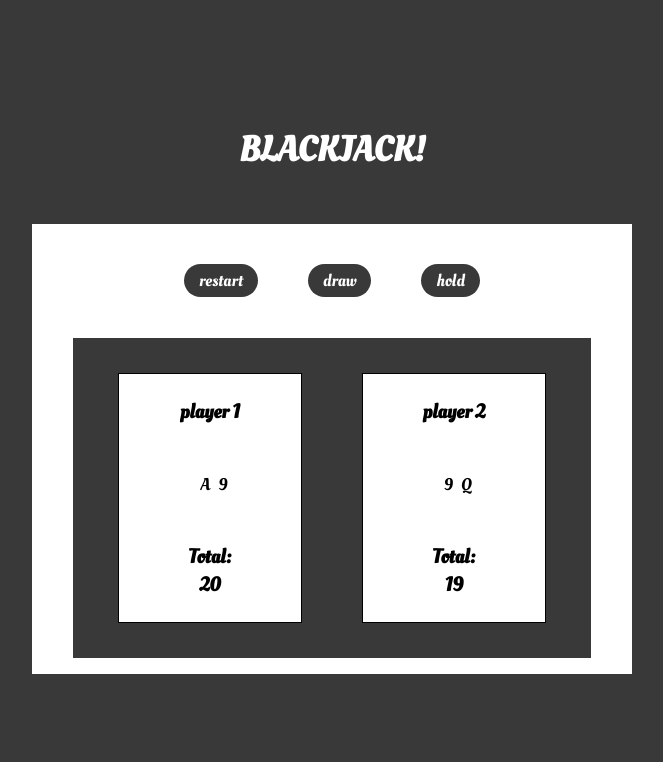
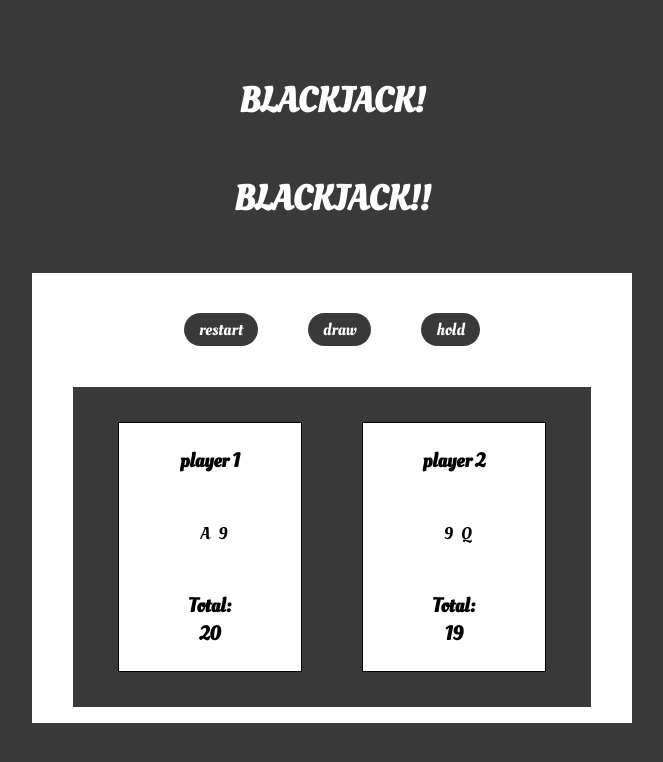
Before and after one commit to mmcbride2929/BlackJackV1, a plain HTML site: page index.html in a window 1280 px wide. Shown: the whole page, without its empty margins (308-971 px from the left). Drawn offline with Linux system fonts and the light colour scheme.

Commit message:
create merge conflict
intentional merge conflict

```diff
--- a/index.html
+++ b/index.html
@@ -15,6 +15,7 @@
   <body>
     <section class="page-container">
       <h1 id="header">BLACKJACK!</h1>
+      <h1 id="header">BLACKJACK!!</h1>
       <div class="card-table">
         <div class="btn-container">
           <button class="btn restart">restart</button>
```
